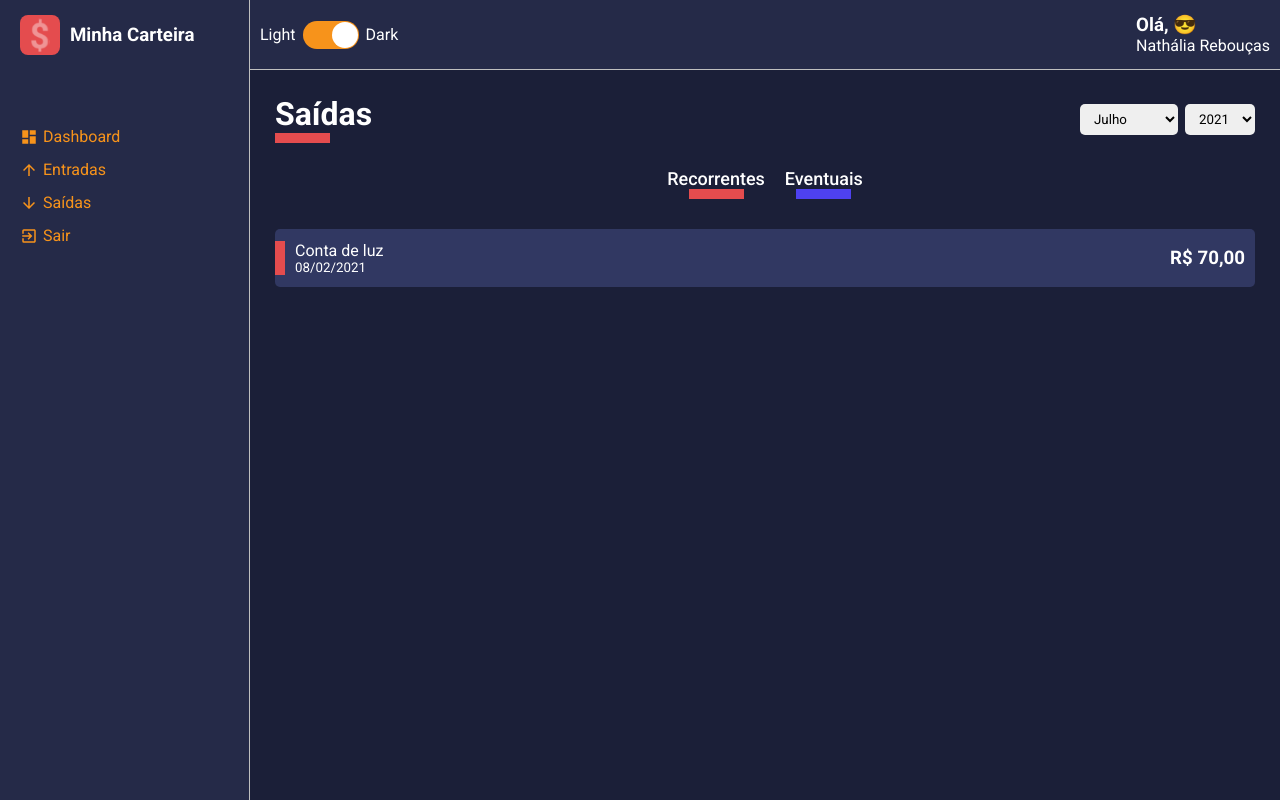
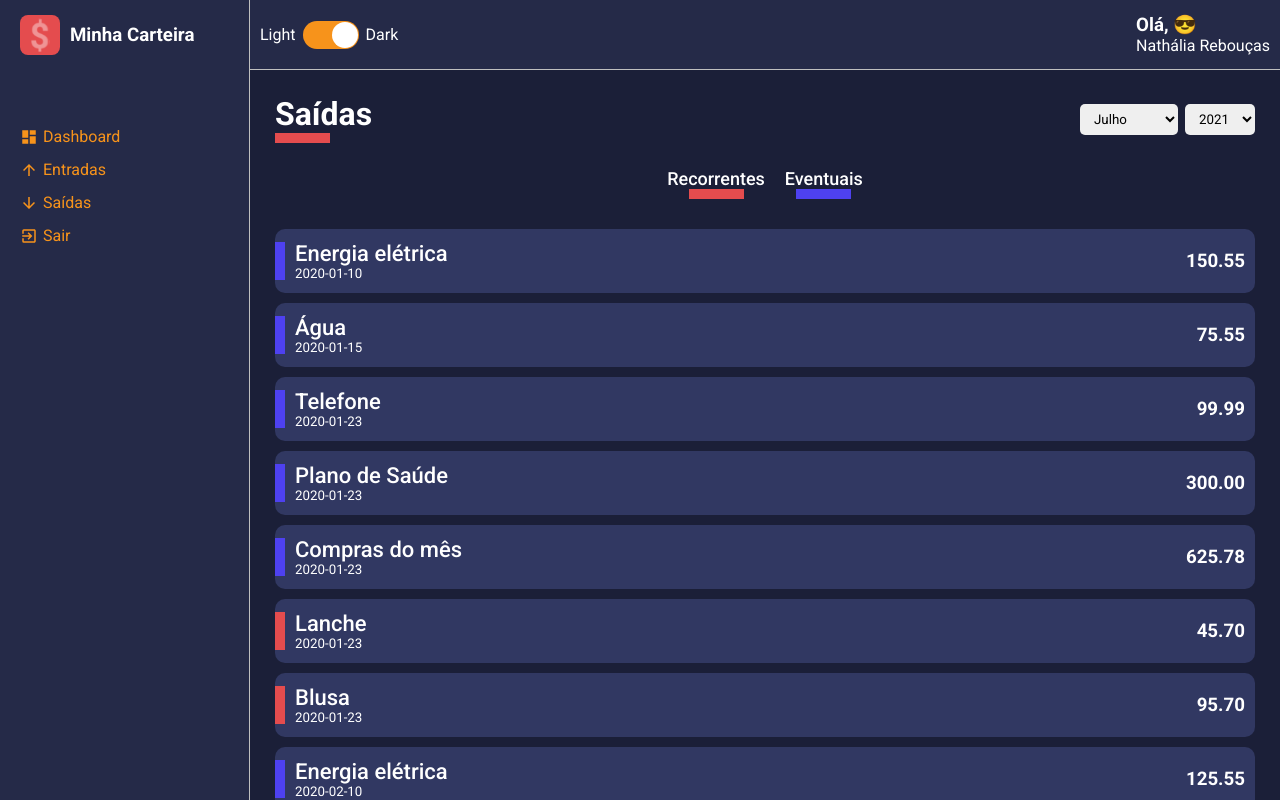
Before and after one commit to nathaliareboucas/minha-carteira, a React (Create React App) app: page /list/1 in a window 1280 px wide. Built offline with nearby package versions, Linux system fonts and the light colour scheme.

Commit message:
listando as saídas e entradas

```diff
--- a/src/components/HistoryFinanceCard/styles.ts
+++ b/src/components/HistoryFinanceCard/styles.ts
@@ -7,7 +7,7 @@
 export const Container = styled.li`
   background-color: ${props => props.theme.colors.tertiary};
   list-style: none;
-  border-radius: 5px;
+  border-radius: 10px;
   margin: 10px 0;
   padding: 12px 10px;
 
@@ -31,6 +31,11 @@
     padding-left: 10px;
   }
 
+  > div span {
+    font-size: 22px;
+    font-weight: 500;
+  }
+
 `;
 
 export const Tag = styled.div<ITagProps>`
--- a/src/pages/List/index.tsx
+++ b/src/pages/List/index.tsx
@@ -1,9 +1,12 @@
-import React, {useMemo} from 'react';
+import React, {useMemo, useState, useEffect} from 'react';
 
 import {Container, Content, Filters} from './styles';
 import ContentHeader from '../../components/ContentHeader';
 import SelectInput from '../../components/SelectInput';
 import HistoryFinanceCard from '../../components/HistoryFinanceCard';
+
+import gains from '../../repositories/gains';
+import expenses from '../../repositories/expenses';
 
 interface IRouteParams {
   match: {
@@ -13,7 +16,18 @@
   }
 }
 
+interface IData {
+  id: string;
+  description: string;
+  amountFormatted: string;
+  frequency: string;
+  dateFormatted: string;
+  tagColor: string;
+}
+
 const List: React.FC<IRouteParams> = ({match}) => {
+
+  const [data, setData] = useState<IData[]>([]);
 
   const {type} = match.params;
 
@@ -23,6 +37,10 @@
 
   const lineColor = useMemo(() => {
     return type === 'entry-balance' ? '#F7931B' : '#E44C4E'
+  }, [type]);
+
+  const listData = useMemo(() => {
+    return type === 'entry-balance' ? gains : expenses;
   }, [type]);
 
   const months = [
@@ -37,6 +55,20 @@
     {value: 2019, label: 2019},
   ];
 
+  useEffect(() => {
+    const response: IData[] = listData.map(item => {
+      return {
+        id: String(Math.random() * data.length),
+        description: item.description,
+        amountFormatted: item.amount,
+        frequency: item.frequency,
+        dateFormatted: item.date,
+        tagColor: item.frequency === 'recorrente' ? '#4E41F0' : '#E44C4E'
+      }
+    });
+    setData(response);
+  }, []);
+
   return(
     <Container>
       <ContentHeader title={title} lineColor={lineColor}>
@@ -50,8 +82,12 @@
       </Filters>
 
       <Content>
-        <HistoryFinanceCard tagColor="#E44C4E"
-          title="Conta de luz" subtitle="08/02/2021" amount="R$ 70,00"/>
+        { data.map(itemData => (
+            <HistoryFinanceCard key={itemData.id} tagColor={itemData.tagColor}
+              title={itemData.description} subtitle={itemData.dateFormatted}
+              amount={itemData.amountFormatted}/>
+          ))
+        }
       </Content>
     </Container>
   );
--- /dev/null
+++ b/src/repositories/expenses.ts
@@ -0,0 +1,51 @@
+export default [
+  {"description":"Energia elétrica",      "amount":"150.55","type":"saída","frequency":"recorrente","date":"2020-01-10"},
+  {"description":"Água",                  "amount":"75.55", "type":"saída","frequency":"recorrente","date":"2020-01-15"},
+  {"description": "Telefone",             "amount":"99.99", "type":"saída","frequency":"recorrente","date":"2020-01-23"},
+  {"description":"Plano de Saúde",        "amount":"300.00","type":"saída","frequency":"recorrente","date":"2020-01-23"},
+  {"description":"Compras do mês",        "amount":"625.78","type":"saída","frequency":"recorrente","date":"2020-01-23"},
+  {"description":"Lanche",                "amount":"45.70", "type":"saída","frequency":"eventual",  "date":"2020-01-23"},
+  {"description":"Blusa",                 "amount":"95.70", "type":"saída","frequency":"eventual",  "date":"2020-01-23"},
+  {"description":"Energia elétrica",      "amount":"125.55","type":"saída","frequency":"recorrente","date":"2020-02-10"},
+  {"description":"Água",                  "amount":"90.15", "type":"saída","frequency":"recorrente","date":"2020-02-15"},
+  {"description":"Telefone",              "amount":"99.99", "type":"saída","frequency":"recorrente","date":"2020-02-23"},
+  {"description":"Plano de Saúde",        "amount":"300.00","type":"saída","frequency":"recorrente","date":"2020-02-23"},
+  {"description":"Compras do mês",        "amount":"540.00","type":"saída","frequency":"recorrente","date":"2020-02-25"},
+  {"description":"Parcela do Celular 1/5","amount":"150.99","type":"saída","frequency":"eventual",  "date":"2020-02-26"},
+  {"description":"Cinema",                "amount":"45.00", "type":"saída","frequency":"eventual",  "date":"2020-02-23"},
+  {"description":"Energia elétrica",      "amount":"97.00", "type":"saída","frequency":"recorrente","date":"2020-03-10"},
+  {"description":"Água",                  "amount":"100.10","type":"saída","frequency":"recorrente","date":"2020-03-15"},
+  {"description":"Telefone",              "amount":"99.99", "type":"saída","frequency":"recorrente","date":"2020-03-23"},
+  {"description":"Plano de Saúde",        "amount":"300.00","type":"saída","frequency":"recorrente","date":"2020-03-23"},
+  {"description":"Compras do mês",        "amount":"800.50","type":"saída","frequency":"recorrente","date":"2020-03-17"},
+  {"description":"Parcela do Celular 2/5","amount":"150.99","type":"saída","frequency":"eventual",  "date":"2020-03-18"},
+  {"description":"Troca de Oléo do carro","amount":"90.00", "type":"saída","frequency":"eventual",  "date":"2020-03-23"},
+  {"description":"Energia elétrica",      "amount":"75.99", "type":"saída","frequency":"recorrente","date":"2020-04-10"},
+  {"description":"Água",                  "amount":"80.33", "type":"saída","frequency":"recorrente","date":"2020-04-15"},
+  {"description":"Telefone",              "amount":"99.99", "type":"saída","frequency":"recorrente","date":"2020-04-23"},
+  {"description":"Plano de Saúde",        "amount":"300.00","type":"saída","frequency":"recorrente","date":"2020-04-23"},
+  {"description":"Compras do mês",        "amount":"600.00","type":"saída","frequency":"recorrente","date":"2020-04-25"},
+  {"description":"Parcela do Celular 3/5","amount":"150.99","type":"saída","frequency":"eventual",  "date":"2020-04-26"},
+  {"description":"Ebook de React Js",     "amount":"85.95", "type":"saída","frequency":"eventual",  "date":"2020-04-13"},
+  {"description":"Energia elétrica",      "amount":"125.55","type":"saída","frequency":"recorrente","date":"2020-05-10"},
+  {"description":"Água",                  "amount":"90.15", "type":"saída","frequency":"recorrente","date":"2020-05-15"},
+  {"description":"Telefone",              "amount":"99.99", "type":"saída","frequency":"recorrente","date":"2020-05-23"},
+  {"description":"Plano de Saúde",        "amount":"300.00","type":"saída","frequency":"recorrente","date":"2020-05-23"},
+  {"description":"Compras do mês",        "amount":"540.00","type":"saída","frequency":"recorrente","date":"2020-05-25"},
+  {"description":"Parcela do Celular 4/5","amount":"150.99","type":"saída","frequency":"eventual",  "date":"2020-05-26"},
+  {"description":"Blusa Iron Man",        "amount":"150.00","type":"saída","frequency":"eventual",  "date":"2020-01-23"},
+  {"description":"Energia elétrica",      "amount":"200.00","type":"saída","frequency":"recorrente","date":"2020-06-10"},
+  {"description":"Água",                  "amount":"150.00","type":"saída","frequency":"recorrente","date":"2020-06-15"},
+  {"description":"Telefone",              "amount":"99.99", "type":"saída","frequency":"recorrente","date":"2020-06-23"},
+  {"description":"Plano de Saúde",        "amount":"300.00","type":"saída","frequency":"recorrente","date":"2020-06-23"},
+  {"description":"Compras do mês",        "amount":"559.15","type":"saída","frequency":"recorrente","date":"2020-06-25"},
+  {"description":"Parcela do Celular 5/5","amount":"150.99","type":"saída","frequency":"eventual",  "date":"2020-06-26"},
+  {"description":"Perfume",               "amount":"250.00","type":"saída","frequency":"eventual",  "date":"2020-06-21"},
+  {"description":"Energia elétrica",      "amount":"250.00","type":"saída","frequency":"recorrente","date":"2020-07-10"},
+  {"description":"Água",                  "amount":"90.00", "type":"saída","frequency":"recorrente","date":"2020-07-15"},
+  {"description":"Telefone",              "amount":"99.99", "type":"saída","frequency":"recorrente","date":"2020-07-23"},
+  {"description":"Plano de Saúde",        "amount":"300.00","type":"saída","frequency":"recorrente","date":"2020-07-23"},
+  {"description":"Compras do mês",        "amount":"700.00","type":"saída","frequency":"recorrente","date":"2020-07-25"},
+  {"description":"Cafeteira",             "amount":"250.00","type":"saída","frequency":"eventual",  "date":"2020-07-26"},
+  {"description":"Pizza",                 "amount":"60.00", "type":"saída","frequency":"eventual",  "date":"2020-07-19"}
+]
--- /dev/null
+++ b/src/repositories/gains.ts
@@ -0,0 +1,11 @@
+export default [
+  { "description": "Salário",     "amount": "1300.52", "type": "entrada", "frequency": "recorrente", "date": "2020-01-10" },
+  { "description": "Freela",      "amount": "150.13",  "type": "entrada", "frequency": "eventual",   "date": "2020-01-17" },
+  { "description": "Salário",     "amount": "2500.23", "type": "entrada", "frequency": "recorrente", "date": "2020-02-10" },
+  { "description": "Freela site", "amount": "900.23",  "type": "entrada", "frequency": "eventual",   "date": "2020-02-21" },
+  { "description": "Freela app",  "amount": "950.92",  "type": "entrada", "frequency": "eventual",   "date": "2020-02-23" },
+  { "description": "Salário",     "amount": "2500.25", "type": "entrada", "frequency": "recorrente", "date": "2020-03-10" },
+  { "description": "Salário",     "amount": "2500.18", "type": "entrada", "frequency": "recorrente", "date": "2020-04-10" },
+  { "description": "Salário",     "amount": "2500.15", "type": "entrada", "frequency": "recorrente", "date": "2020-05-10" },
+  { "description": "Salário",     "amount": "2500.12", "type": "entrada", "frequency": "recorrente", "date": "2020-06-10" },
+  { "description": "Salário",     "amount": "2500.00", "type": "entrada", "frequency": "recorrente", "date": "2020-07-10" }]
```
Also changed, not shown: 1 other file (tests, documents, lock files or other folders).
